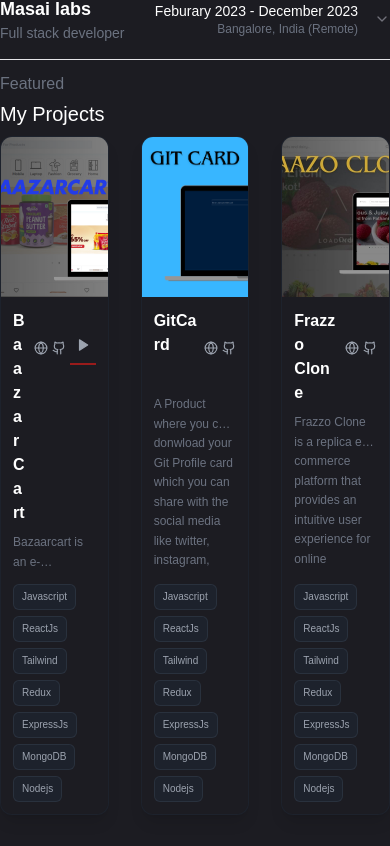
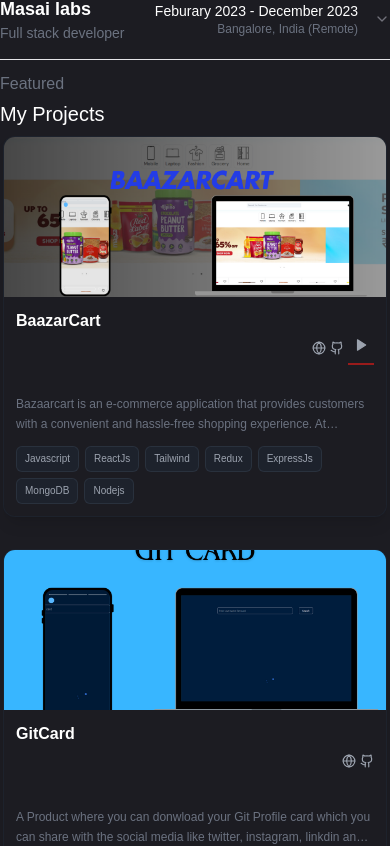
Before and after one commit to hemant069/New-Portfolio, a Next.js app: page / in a window 390 px wide. Shown: the part 814-1660 px from the top of the page. Built offline with nearby package versions, Linux system fonts and the light colour scheme.

Commit message:
fixed the playing issue with react-player

```diff
--- a/components/ProjectCard.tsx
+++ b/components/ProjectCard.tsx
@@ -25,11 +25,11 @@ const ProjectCard = ({ data, index }: { data: projectTypes; index?: number }) =>
       className="w-full max-w-sm sm:max-w-md md:max-w-sm lg:max-w-sm xl:max-w-sm mx-auto"
     >
       <Card
-        className="group relative overflow-hidden bg-[#1c1c22] border border-gray-800/50 shadow-lg hover:shadow-xl hover:shadow-indigo-500/10 transition-all duration-300 h-full flex flex-col"
+        className="group  relative overflow-hidden bg-[#1c1c22] border border-gray-800/50 shadow-lg hover:shadow-xl hover:shadow-indigo-500/10 transition-all duration-300 h-full flex flex-col"
         onMouseEnter={() => setIsHovered(true)}
         onMouseLeave={() => setIsHovered(false)}
       >
-        <CardContent className="p-0 flex flex-col h-full">
+        <CardContent className="p-0  flex flex-col h-full">
           {/* Image Container */}
           <div className="relative overflow-hidden">
             <motion.div
--- a/components/Projects.tsx
+++ b/components/Projects.tsx
@@ -12,7 +12,7 @@ const Projects = () => {
       <p className="text-start text-gray-500 mt-2">Featured</p>
       <h2 className="text-xl">My Projects</h2>
 
-      <div className="w-full grid grid-cols-3 m-auto gap-8 mt-2">
+      <div className="w-full grid lg:grid-cols-3 sm:grid-cols-1 m-auto gap-8 mt-2">
         {ProjectDetails.map((el: projectTypes, index: number) => (
           <ProjectCard data={el} key={index} />
         ))}
--- a/components/ui/VideoComponent.tsx
+++ b/components/ui/VideoComponent.tsx
@@ -23,7 +23,7 @@ const VideoComponent = ({
       <DialogContent className="border border-red-900 bg-black">
         <div className="flex justify-center items-center ">
           {isVideo && (
-            <ReactPlayer playing url={video} controls width={"400px"} />
+            <ReactPlayer url={video} controls width={"400px"} />
           )}
         </div>
       </DialogContent>
```
